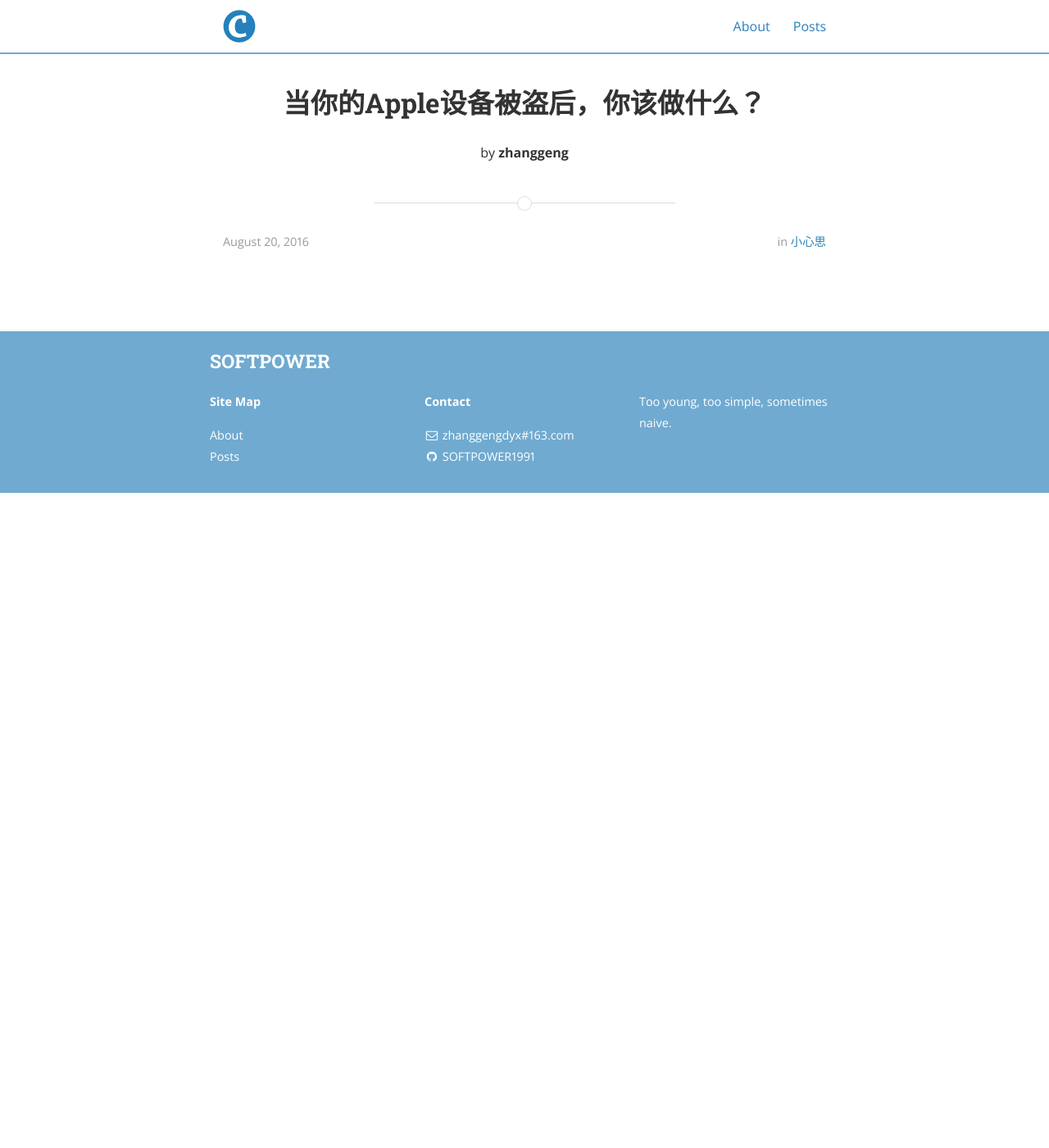
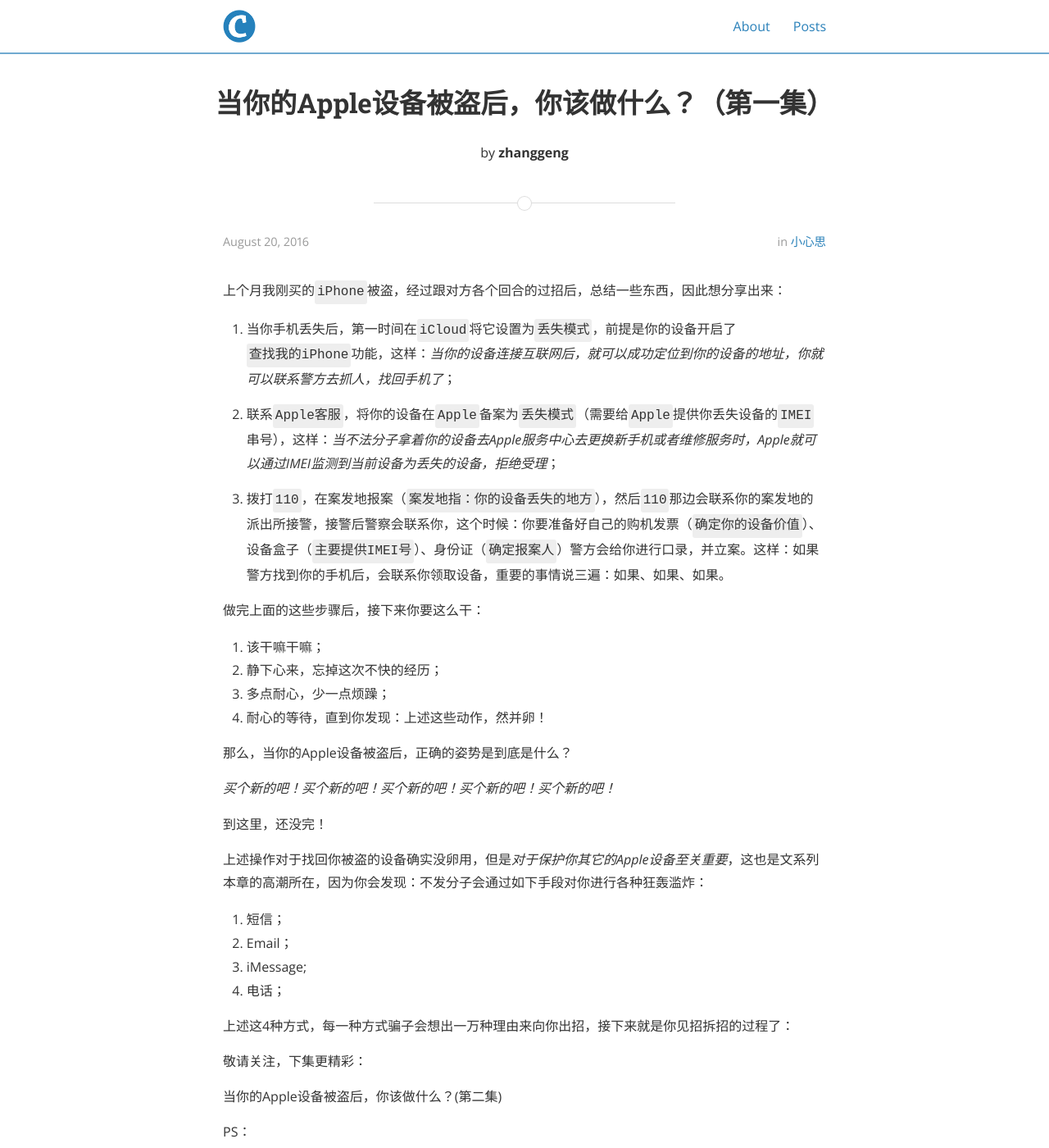
Before and after one commit to SOFTPOWER1991/SOFTPOWER1991.github.io, a Jekyll site: the page built from _posts/2016-08-20-当你的Apple设备被盗后，你该做什么？.markdown, in a window 1280 px wide and 1400 px high. Shown: the whole window at 82% size. Built offline with Jekyll 4.4.1, drawn with Linux system fonts in a browser that asks for light colours; nearby versions of some CDN libraries; a style sheet for code colours, icons or effects is not loaded; some of the changed text lies outside the part shown.

Commit message:
add a new post about think

```diff
--- a/_posts/2016-08-20-当你的Apple设备被盗后，你该做什么？.markdown
+++ b/_posts/2016-08-20-当你的Apple设备被盗后，你该做什么？.markdown
@@ -1,7 +1,60 @@
 ---
 layout: post
-title:  "当你的Apple设备被盗后，你该做什么？"
+title:  "当你的Apple设备被盗后，你该做什么？（第一集）"
 date:   2016-08-20 10:30:59
 author: zhanggeng
 categories: 小心思
 ---
+
+
+上个月我刚买的`iPhone`被盗，经过跟对方各个回合的过招后，总结一些东西，因此想分享出来：
+
+1. 当你手机丢失后，第一时间在`iCloud`将它设置为`丢失模式`，前提是你的设备开启了`查找我的iPhone`功能，这样：*当你的设备连接互联网后，就可以成功定位到你的设备的地址，你就可以联系警方去抓人，找回手机了*；
+
+2. 联系`Apple客服`，将你的设备在`Apple`备案为`丢失模式`（需要给`Apple`提供你丢失设备的`IMEI`串号），这样：*当不法分子拿着你的设备去Apple服务中心去更换新手机或者维修服务时，Apple就可以通过IMEI监测到当前设备为丢失的设备，拒绝受理*；
+
+3. 拨打`110`，在案发地报案（`案发地指：你的设备丢失的地方`），然后`110`那边会联系你的案发地的派出所接警，接警后警察会联系你，这个时候：你要准备好自己的购机发票（`确定你的设备价值`）、设备盒子（`主要提供IMEI号`）、身份证（`确定报案人`）警方会给你进行口录，并立案。这样：如果警方找到你的手机后，会联系你领取设备，重要的事情说三遍：如果、如果、如果。
+
+做完上面的这些步骤后，接下来你要这么干：
+
+1. 该干嘛干嘛；
+2. 静下心来，忘掉这次不快的经历；
+3. 多点耐心，少一点烦躁；
+4. 耐心的等待，直到你发现：上述这些动作，然并卵！
+
+那么，当你的Apple设备被盗后，正确的姿势是到底是什么？
+
+*买个新的吧！买个新的吧！买个新的吧！买个新的吧！买个新的吧！*
+
+
+
+
+
+
+
+
+
+到这里，还没完！
+
+上述操作对于找回你被盗的设备确实没卵用，但是*对于保护你其它的Apple设备至关重要*，这也是文系列本章的高潮所在，因为你会发现：不发分子会通过如下手段对你进行各种狂轰滥炸：
+
+1. 短信；
+2. Email；
+3. iMessage;
+4. 电话；
+
+上述这4种方式，每一种方式骗子会想出一万种理由来向你出招，接下来就是你见招拆招的过程了：
+
+敬请关注，下集更精彩：
+
+当你的Apple设备被盗后，你该做什么？(第二集)
+
+
+
+PS：
+
+最近宝宝离婚了，我很心疼宝宝，被欺骗！时常，我在想这个世界充满着如果多的套路、恶意、欺骗，当这些套路、恶意、欺骗降临在我的身上时，我改如何来应对，借用《倚天屠龙记》里九阳真经的口诀：
+
+他强由他强，清风拂山岗；他横由他横，明月照大江。他自狠来他自恶，我自一口真气足。
+
+我感觉这是目前为止，我想到的唯一的正确的应对姿势！无论这个世界充满怎么的套路、恶意、欺骗，我依旧会以善意来对待这个世界！
```
